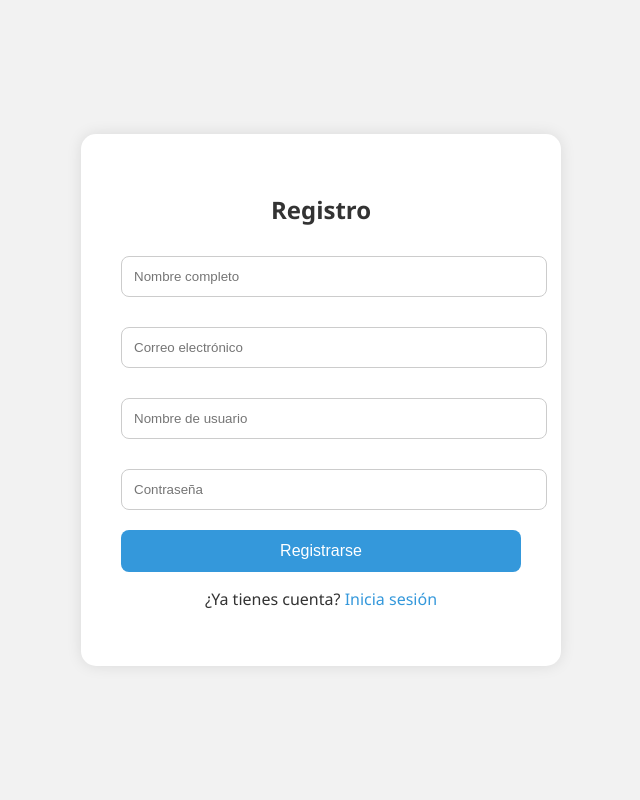
After one commit to DevBaldo/PetHome, a Flask app: page /register in a window 1280 px wide. The commit adds this page. Shown: the whole page, without its empty margins (319-959 px from the left). Run offline with Flask 3, Linux system fonts and the light colour scheme.

Commit message:
Creación de login y register, solo visual no hace nada más, y bienvenida ya se visualiza y se ven las listas de las mascotas

```diff
--- a/ProyectoNoSQL/PetHome.py
+++ b/ProyectoNoSQL/PetHome.py
@@ -12,7 +12,7 @@ collection = db["Mascotas"]
 
 @app.route('/')
 def inicio():
-    return redirect(url_for('index'))
+    return redirect(url_for('bienvenida'))
 
 @app.route('/index')
 def index():
@@ -110,5 +110,18 @@ def cuidados():
 def soporte():
     return render_template("soporte.html")
 
+@app.route("/bienvenida")
+def bienvenida():
+    mascotas = list(collection.find())
+    return render_template("bienvenida.html", mascotas=mascotas)
+
+@app.route('/login')
+def login():
+    return render_template('login.html')
+
+@app.route('/register')
+def register():
+    return render_template('register.html')
+
 if __name__ == '__main__':
     app.run(debug=True)
--- a/ProyectoNoSQL/static/estilo.css
+++ b/ProyectoNoSQL/static/estilo.css
@@ -249,3 +249,98 @@ footer {
     padding: 20px;
     margin-top: 50px;
 }
+
+/*agrego login y register*/
+
+.login-register-body {
+  margin: 0;
+  padding: 0;
+  background-color: #f2f2f2;
+  font-family: 'Segoe UI', Tahoma, Geneva, Verdana, sans-serif;
+}
+
+.login-register-container {
+  width: 100%;
+  min-height: 100vh;
+  display: flex;
+  justify-content: center;
+  align-items: center;
+}
+
+.login-register-form {
+  background-color: #fff;
+  padding: 40px;
+  border-radius: 15px;
+  box-shadow: 0px 0px 15px rgba(0, 0, 0, 0.1);
+  width: 100%;
+  max-width: 400px;
+}
+
+.login-register-form h2 {
+  text-align: center;
+  margin-bottom: 20px;
+  color: #333;
+}
+
+.login-register-form input[type="text"],
+.login-register-form input[type="password"],
+.login-register-form input[type="email"] {
+  width: 100%;
+  padding: 12px;
+  margin: 10px 0 20px;
+  border: 1px solid #ccc;
+  border-radius: 8px;
+}
+
+.login-register-form button {
+  width: 100%;
+  padding: 12px;
+  background-color: #3498db;
+  color: white;
+  border: none;
+  border-radius: 8px;
+  font-size: 16px;
+  cursor: pointer;
+}
+
+.login-register-form button:hover {
+  background-color: #2980b9;
+}
+
+.login-register-form .login-link {
+  margin-top: 15px;
+  text-align: center;
+}
+
+.login-register-form .login-link a {
+  color: #3498db;
+  text-decoration: none;
+}
+
+.login-register-form .login-link a:hover {
+  text-decoration: underline;
+}
+
+/*para bienvenida, inicio y registo sesión*/
+.auth-links {
+  position: absolute;
+  top: 20px;
+  right: 30px;
+  font-family: Arial, sans-serif;
+}
+
+.auth-links a {
+  text-decoration: none;
+  color: #fff;
+  background-color: #007BFF;
+  padding: 8px 14px;
+  margin-left: 10px;
+  border-radius: 5px;
+  transition: background-color 0.3s ease;
+  font-weight: bold;
+  font-size: 14px;
+}
+
+.auth-links a:hover {
+  background-color: #0056b3;
+}
--- a/ProyectoNoSQL/templates/bienvenida.html
+++ b/ProyectoNoSQL/templates/bienvenida.html
@@ -10,6 +10,11 @@
     <header>
         <h1>Bienvenido a PetHome 🐶🐱</h1>
     </header>
+
+    <div class="auth-links">
+        <a href="{{ url_for('login') }}">Iniciar sesión</a>
+        <a href="{{ url_for('register') }}">Registrarse</a>
+    </div>
 
     <p>Explora nuestras adorables mascotas disponibles para adopción !</p>
 
--- /dev/null
+++ b/ProyectoNoSQL/templates/register.html
@@ -0,0 +1,24 @@
+<!DOCTYPE html>
+<html lang="es">
+<head>
+    <meta charset="UTF-8">
+    <title>Registro - PetHome</title>
+    <link rel="stylesheet" href="{{ url_for('static', filename='estilo.css') }}">
+</head>
+<body class="login-register-body">
+    <div class="login-register-container">
+        <form class="login-register-form" action="/register" method="POST">
+            <h2>Registro</h2>
+            <input type="text" name="nombre" placeholder="Nombre completo" required>
+            <input type="email" name="correo" placeholder="Correo electrónico" required>
+            <input type="text" name="usuario" placeholder="Nombre de usuario" required>
+            <input type="password" name="contrasena" placeholder="Contraseña" required>
+            <button type="submit">Registrarse</button>
+            <div class="login-link">
+                <p>¿Ya tienes cuenta? <a href="{{ url_for('login') }}">Inicia sesión</a></p>
+
+            </div>
+        </form>
+    </div>
+</body>
+</html>
```
Also changed, not shown: ProyectoNoSQL/templates/login.html (added, +22 -0 lines).
